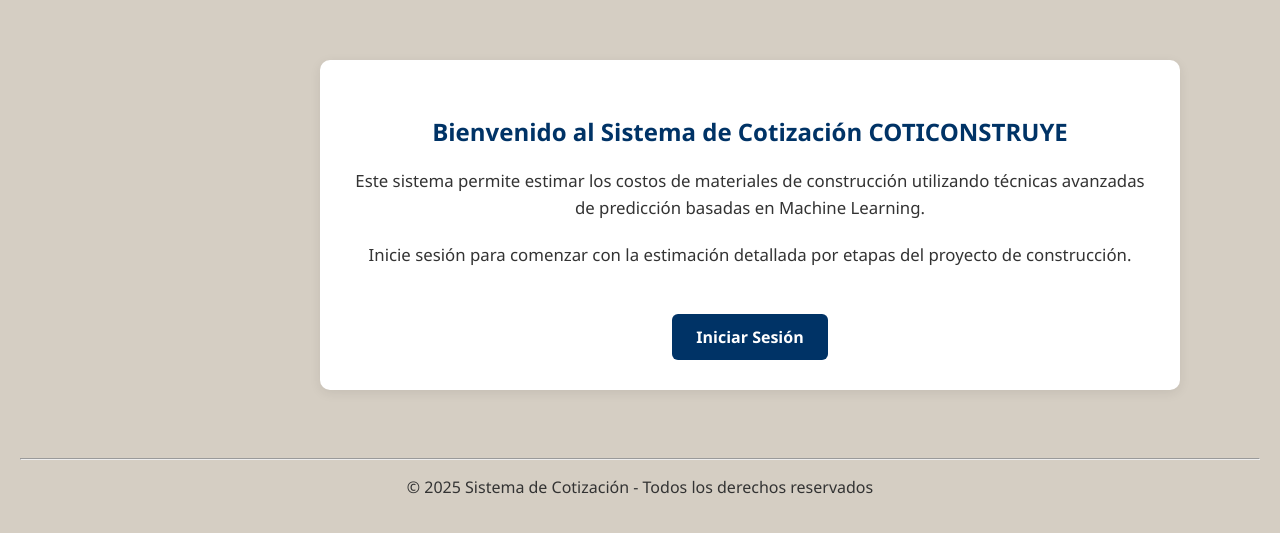
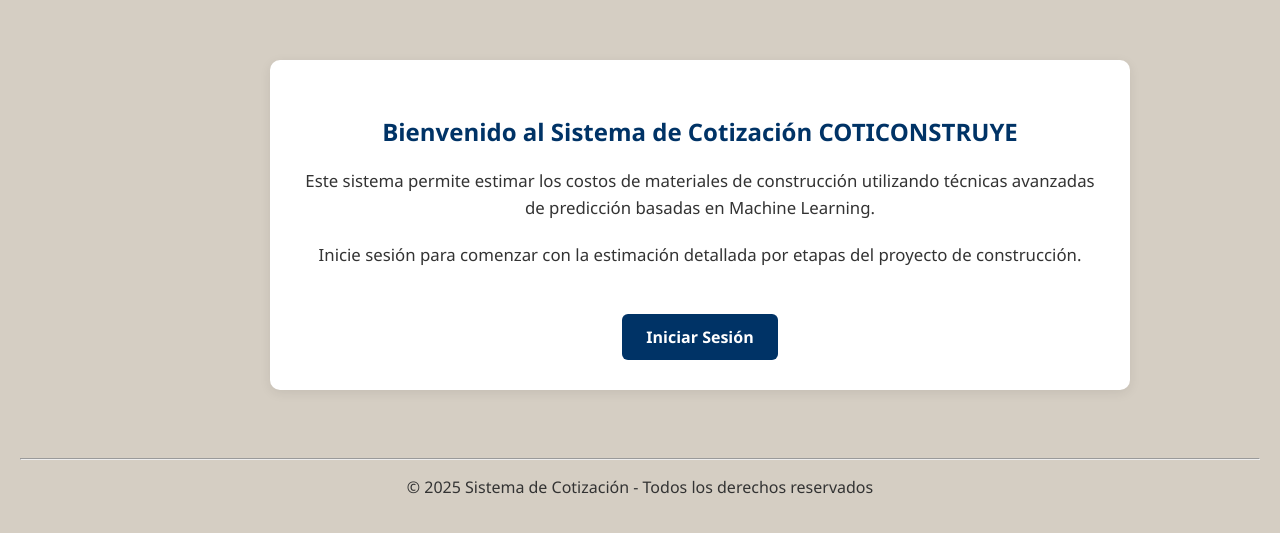
Before and after one commit to RemikoAG/proyectos, a Flask app: page / in a window 1280 px wide. Shown: the top 533 px of the page. Run offline with Flask 3, Linux system fonts and the light colour scheme; parts of the project's set-up code (start-up, migrations or seed data) failed here and were passed over.

Commit message:
centrarPagina5

```diff
--- a/static/style.css
+++ b/static/style.css
@@ -301,7 +301,7 @@ input:checked + .slider:before {
 /* === HOME === */
 .home-container {
   max-width: 800px;
-  margin: 40px auto;
+  margin: 40px 20px 40px 10px;
   padding: 30px;
   background-color: #ffffff;
   border-radius: 10px;
@@ -377,7 +377,7 @@ input:checked + .slider:before {
 .login-box {
   background-color: #c9c5c4;
   max-width: 400px;
-  margin: 30px auto;
+  margin: 30px 20px 30px 10px;
   padding: 30px;
   border-radius: 15px;
   box-shadow: 0 2px 6px rgba(0,0,0,0.1);
```
